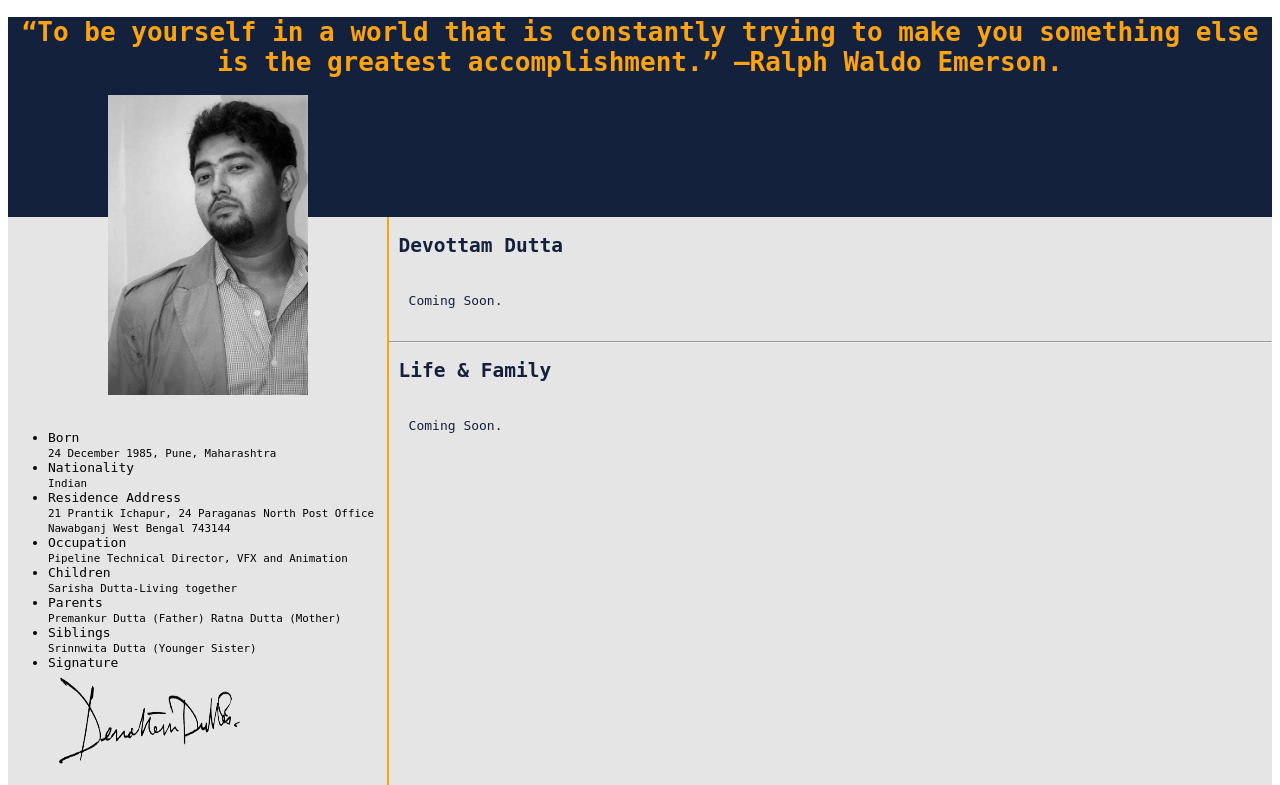
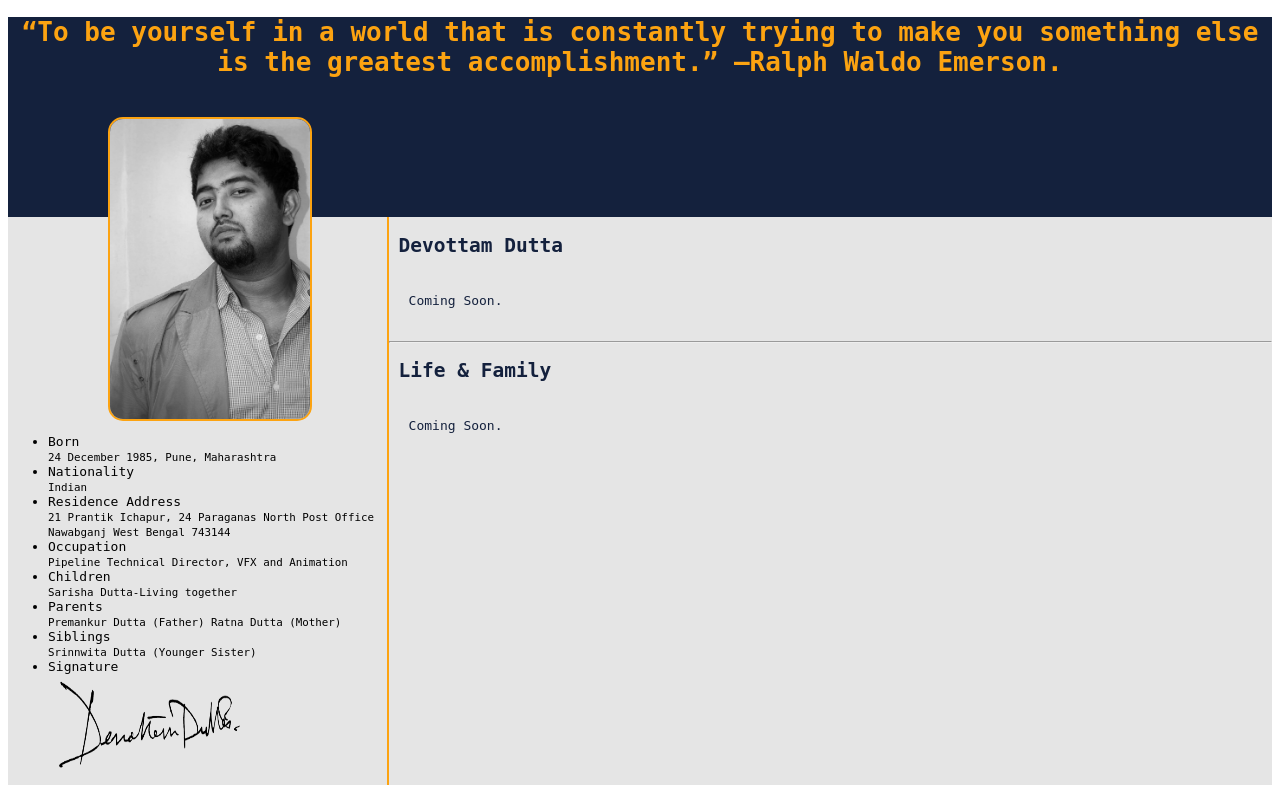
Before and after one commit to devottam2485/selfPortfolio, a Django app: page / in a window 1280 px wide. Shown: the top 785 px of the page. Run offline with Django 3.2, Linux system fonts and the light colour scheme.

Commit message:
changed the self image container

```diff
--- a/devottam_dutta/templates/KandE/about_me.html
+++ b/devottam_dutta/templates/KandE/about_me.html
@@ -3,13 +3,18 @@
 <html lang="en" dir="ltr">
 <style media="screen">
   body {font-family: Monospace;}
-  .main_container{
-  }
+  .main_container
+    {
+    }
   .back_image
-  {
-    margin-left: 100px;
-    border-radius: 15px;
-    border-color: 2px solid rgba(252, 163, 17, 1);
+    {
+      height: 300px;
+      width: 200px;
+      margin-top: -300px;
+      margin-left: 100px;
+      border-radius: 15px;
+      border: 2px solid rgba(252, 163, 17, 1);
+      overflow: hidden;
     /* background-image: url({% static 'images/self_photo1.jpg' %});
     background-position: center;
     background-size: contain;
@@ -21,10 +26,6 @@
     /* height: 800px;
     transition: height 1s, background-position 1s; */
     }
-  /* .back_image:hover{
-    height: 500px;
-    background-position: center;
-  } */
 
   .h1_pos1{
     /* margin-left: 50px; */
@@ -341,9 +342,7 @@
     <!-- <div class="back_image"> -->
       <div class="h1_pos1">
         <h1 class="abtme_h1">“To be yourself in a world that is constantly trying to make you something else is the greatest accomplishment.” —Ralph Waldo Emerson.</h1>
-        <div class="back_image">
-          <img src="{% static 'images/self_photo1.jpg' %}" alt="" height="300" width="200">
-        </div>
+
       </div>
     <!-- </div> -->
 
@@ -351,6 +350,9 @@
 
     <div class="abtme_container">
       <div class="abtme_left">
+        <div class="back_image">
+          <img src="{% static 'images/self_photo1.jpg' %}" alt="" height="300" width="200">
+        </div>
         <ul class="abtme_ul">
           <li>Born</li>
           <small>24 December 1985, Pune, Maharashtra</small>
```
